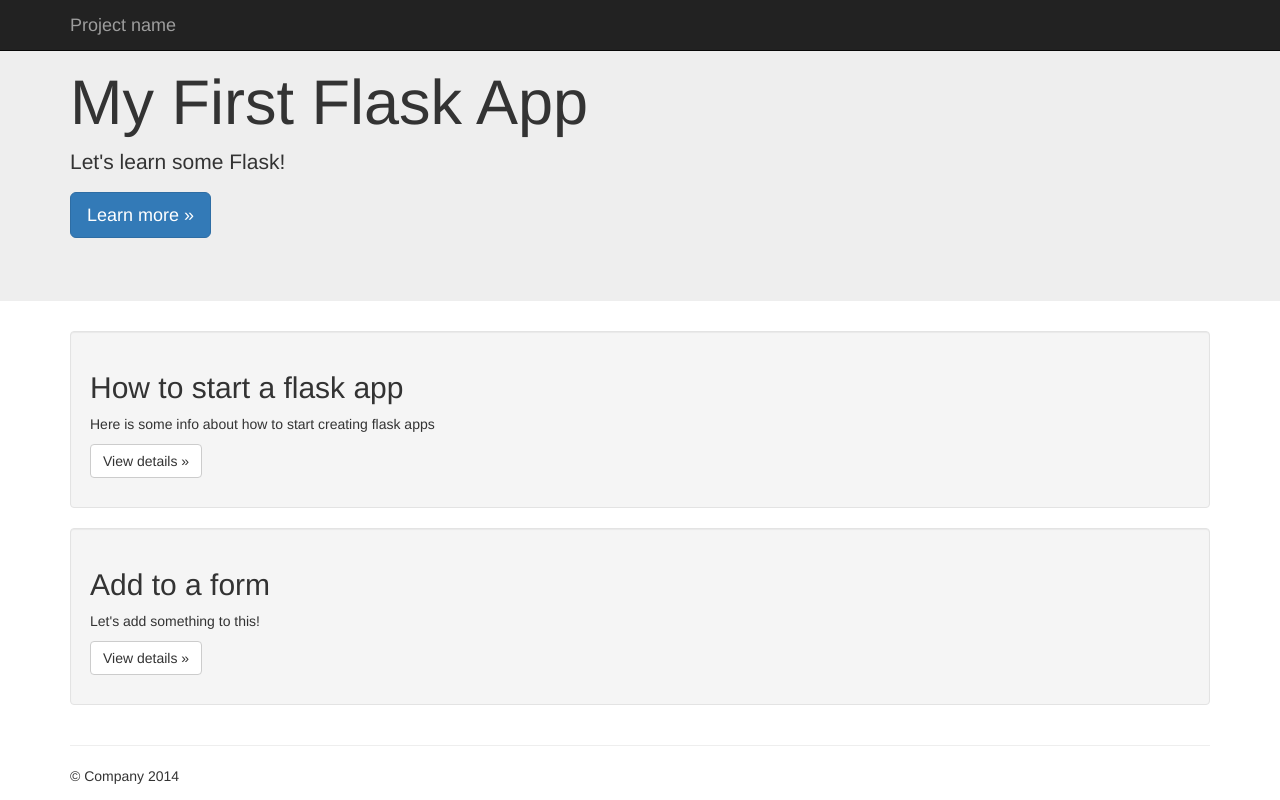
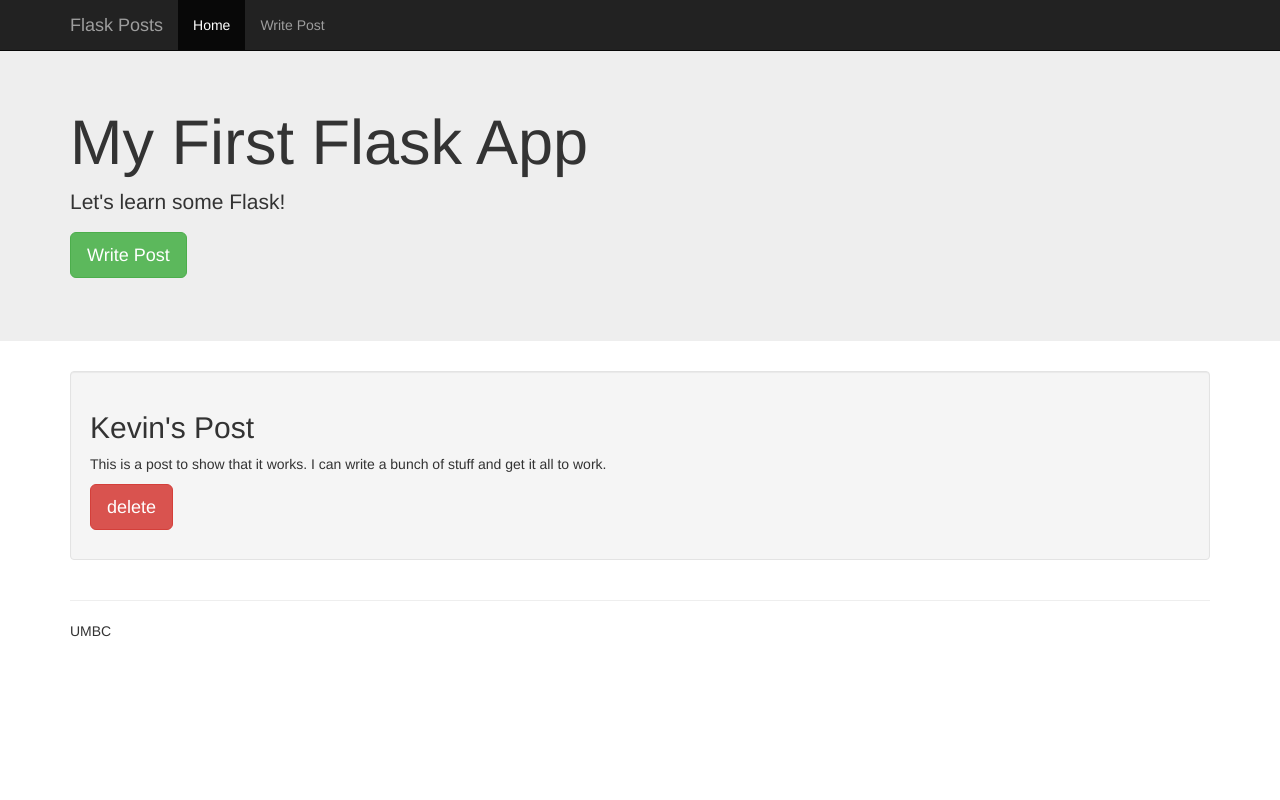
Before and after one commit to kevcoxe/Simple-Flask-App, a Flask app: page / in a window 1280 px wide. Run offline with Flask 2, Linux system fonts and the light colour scheme; data comes from the database, SQL or seed files in the repository; both versions use the stored data as it was after the commit; some libraries are stand-ins or nearby versions.

Commit message:
Lets add a sqlite database. Also we can add and delete from the database.

```diff
--- a/app.py
+++ b/app.py
@@ -1,13 +1,60 @@
-from flask import Flask, render_template
+import sqlite3
+from flask import Flask, render_template, g, request, redirect
+from flask.ext.sqlalchemy import SQLAlchemy
 app = Flask(__name__)
+
+DATABASE = 'flask_db.db'
 
 @app.route('/')
 def index():
-    posts = [
-        {'title': 'How to start a flask app', 'content': 'Here is some info about how to start creating flask apps'},
-        {'title': 'Add to a form', 'content': "Let's add something to this!"},
-        ]
+    posts = query_db('select * from flask_posts')
     return render_template('index.html',posts=posts)
+
+@app.route('/start_post')
+def form_post():
+    return render_template('add_post.html')
+
+@app.route('/write_post', methods = ['POST'])
+def add_post():
+    title = request.form['title']
+    content = request.form['content']
+    post = {'id':'null','title':title,'content':content}
+    insert_post(post)
+    return redirect('/')
+
+@app.route('/delete_post/<int:id>', methods = ['POST'])
+def remove_post(id=0):
+    cur = g.db.execute('delete from flask_posts where(id == "%s");' % (
+        id,
+        ))
+    g.db.commit()
+    return redirect('/')
+
+def insert_post(post):
+    cur = g.db.execute('insert into flask_posts values(%s,"%s","%s");' % (
+        post['id'],
+        post['title'],
+        post['content'],
+        ))
+    g.db.commit()
+
+def query_db(query, args=(), one=False):
+    cur = g.db.execute(query, args)
+    rv = [dict((cur.description[idx][0], value)
+               for idx, value in enumerate(row)) for row in cur.fetchall()]
+    return (rv[0] if rv else None) if one else rv
+
+def connect_db():
+    return sqlite3.connect(DATABASE)
+
+@app.before_request
+def before_request():
+    g.db = connect_db()
+
+@app.after_request
+def after_request(response):
+    g.db.close()
+    return response
 
 if __name__ == '__main__':
     app.run(
--- a/templates/base.html
+++ b/templates/base.html
@@ -21,6 +21,10 @@
     <!--[if lt IE 9]><script src="../../assets/js/ie8-responsive-file-warning.js"></script><![endif]-->
     <script src="http://getbootstrap.com/assets/js/ie-emulation-modes-warning.js"></script>
 
+    <style>
+        body {margin-top: 40px;}
+    </style>
+
     <!-- HTML5 shim and Respond.js for IE8 support of HTML5 elements and media queries -->
     <!--[if lt IE 9]>
       <script src="https://oss.maxcdn.com/html5shiv/3.7.2/html5shiv.min.js"></script>
--- a/templates/index.html
+++ b/templates/index.html
@@ -10,7 +10,7 @@
     <div class="container">
     <h1>My First Flask App</h1>
     <p>Let's learn some Flask!</p>
-    <p><a class="btn btn-primary btn-lg" href="#" role="button">Learn more &raquo;</a></p>
+    <p><a class="btn btn-success btn-lg" href="/start_post" role="button">Write Post</a></p>
     </div>
 </div>
 
--- a/templates/macros.html
+++ b/templates/macros.html
@@ -8,9 +8,14 @@
         <span class="icon-bar"></span>
         <span class="icon-bar"></span>
         </button>
-        <a class="navbar-brand" href="#">Project name</a>
+        <a class="navbar-brand" href="#">Flask Posts</a>
     </div>
-    </div>
+    <div id="navbar" class="navbar-collapse collapse">
+      <ul class="nav navbar-nav">
+        <li class="active"><a href="/">Home</a></li>
+        <li class=""><a href="/start_post">Write Post</a></li>
+      </ul>
+    </div><!--/.nav-collapse -->
 </nav>
 {%- endmacro %}
 
@@ -21,7 +26,9 @@
     <div class="well">
         <h2>{{ post['title'] }}</h2>
         <p>{{ post['content'] }}</p>
-        <p><a class="btn btn-default" href="#" role="button">View details &raquo;</a></p>
+        <form action="/delete_post/{{ post['id'] }}" method="post">
+            <p><input type="submit" class="btn btn-lg btn-danger" value="delete"></input></p>
+        </form>
     </div>
 </div>
 {% endfor %}
@@ -30,6 +37,6 @@
 
 {% macro footer() -%}
 <footer>
-    <p>&copy; Company 2014</p>
+    <p>UMBC</p>
 </footer>
 {%- endmacro %}
```
Also changed, not shown: templates/add_post.html (added, +28 -0 lines), README.md, flask_db.db (added).
